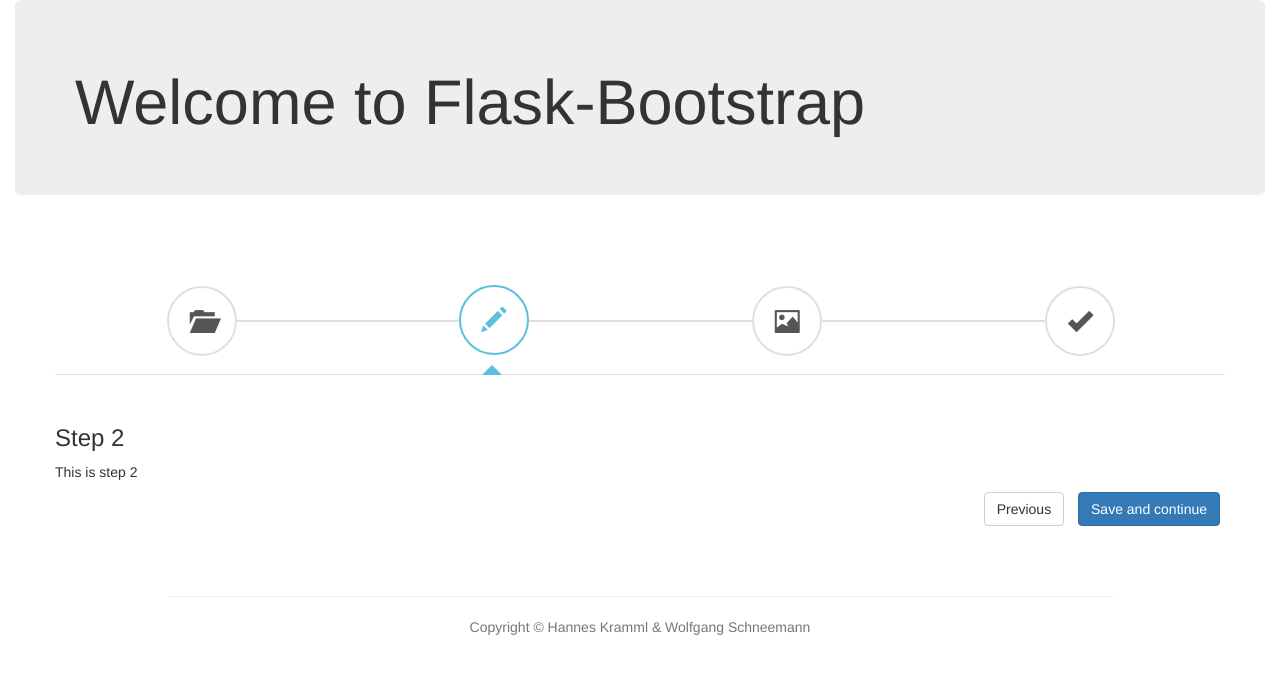
After one commit to hanneskramml/PyCTI, a Flask app: template core/templates/cti.html in a window 1280 px wide. The commit adds this page. Shown: the top 674 px of the page. Run offline with Flask 2, Linux system fonts and the light colour scheme; tables that the repository leaves empty hold one stand-in row (values such as "Sample post"); the template is opened without the code that fills it: values that come from a table or form of the project are taken from there, most other values are stand-ins (such as "Sample title", 1, 10 or a date in 2020); some libraries are stand-ins or nearby versions.

Commit message:
Design basics for cti view

```diff
--- a/core/bom/cti.py
+++ b/core/bom/cti.py
@@ -1,4 +1,6 @@
 from core import db
+
+CTI_STATUS = {'NEW': 0, 'CLASSIFIED': 1, 'SHARED': 2}
 
 
 class CTI(db.Model):
@@ -7,10 +9,12 @@
     id = db.Column(db.Integer, primary_key=True, autoincrement=True)
     name = db.Column(db.String)
     timestamp = db.Column(db.DateTime, default=db.func.current_timestamp())
+    status = db.Column(db.Integer)
     events = db.relationship("Event")
 
     def __init__(self, name=None):
         self.name = name
+        self.status = CTI_STATUS['NEW']
 
     def __repr__(self):
         return '<CTI {}>'.format(self.id)
--- /dev/null
+++ b/core/static/wizard.css
@@ -0,0 +1,140 @@
+.wizard {
+    margin: 20px auto;
+    background: #fff;
+}
+
+    .wizard .nav-tabs {
+        position: relative;
+        margin: 40px auto;
+        margin-bottom: 0;
+        border-bottom-color: #e0e0e0;
+    }
+
+    .wizard > div.wizard-inner {
+        position: relative;
+    }
+
+.connecting-line {
+    height: 2px;
+    background: #e0e0e0;
+    position: absolute;
+    width: 80%;
+    margin: 0 auto;
+    left: 0;
+    right: 0;
+    top: 50%;
+    z-index: 1;
+}
+
+.wizard .nav-tabs > li.active > a, .wizard .nav-tabs > li.active > a:hover, .wizard .nav-tabs > li.active > a:focus {
+    color: #555555;
+    cursor: default;
+    border: 0;
+    border-bottom-color: transparent;
+}
+
+span.round-tab {
+    width: 70px;
+    height: 70px;
+    line-height: 70px;
+    display: inline-block;
+    border-radius: 100px;
+    background: #fff;
+    border: 2px solid #e0e0e0;
+    z-index: 2;
+    position: absolute;
+    left: 0;
+    text-align: center;
+    font-size: 25px;
+}
+span.round-tab i{
+    color:#555555;
+}
+.wizard li.active span.round-tab {
+    background: #fff;
+    border: 2px solid #5bc0de;
+
+}
+.wizard li.active span.round-tab i{
+    color: #5bc0de;
+}
+
+span.round-tab:hover {
+    color: #333;
+    border: 2px solid #333;
+}
+
+.wizard .nav-tabs > li {
+    width: 25%;
+}
+
+.wizard li:after {
+    content: " ";
+    position: absolute;
+    left: 46%;
+    opacity: 0;
+    margin: 0 auto;
+    bottom: 0px;
+    border: 5px solid transparent;
+    border-bottom-color: #5bc0de;
+    transition: 0.1s ease-in-out;
+}
+
+.wizard li.active:after {
+    content: " ";
+    position: absolute;
+    left: 46%;
+    opacity: 1;
+    margin: 0 auto;
+    bottom: 0px;
+    border: 10px solid transparent;
+    border-bottom-color: #5bc0de;
+}
+
+.wizard .nav-tabs > li a {
+    width: 70px;
+    height: 70px;
+    margin: 20px auto;
+    border-radius: 100%;
+    padding: 0;
+}
+
+    .wizard .nav-tabs > li a:hover {
+        background: transparent;
+    }
+
+.wizard .tab-pane {
+    position: relative;
+    padding-top: 50px;
+}
+
+.wizard h3 {
+    margin-top: 0;
+}
+
+@media( max-width : 585px ) {
+
+    .wizard {
+        width: 90%;
+        height: auto !important;
+    }
+
+    span.round-tab {
+        font-size: 16px;
+        width: 50px;
+        height: 50px;
+        line-height: 50px;
+    }
+
+    .wizard .nav-tabs > li a {
+        width: 50px;
+        height: 50px;
+        line-height: 50px;
+    }
+
+    .wizard li.active:after {
+        content: " ";
+        position: absolute;
+        left: 35%;
+    }
+}
--- /dev/null
+++ b/core/static/wizard.js
@@ -0,0 +1,35 @@
+$(document).ready(function () {
+    //Initialize tooltips
+    $('.nav-tabs > li a[title]').tooltip();
+
+    //Wizard
+    $('a[data-toggle="tab"]').on('show.bs.tab', function (e) {
+
+        var $target = $(e.target);
+
+        if ($target.parent().hasClass('disabled')) {
+            return false;
+        }
+    });
+
+    $(".next-step").click(function (e) {
+
+        var $active = $('.wizard .nav-tabs li.active');
+        $active.next().removeClass('disabled');
+        nextTab($active);
+
+    });
+    $(".prev-step").click(function (e) {
+
+        var $active = $('.wizard .nav-tabs li.active');
+        prevTab($active);
+
+    });
+});
+
+function nextTab(elem) {
+    $(elem).next().find('a[data-toggle="tab"]').click();
+}
+function prevTab(elem) {
+    $(elem).prev().find('a[data-toggle="tab"]').click();
+}
--- a/core/templates/base.html
+++ b/core/templates/base.html
@@ -1,10 +1,10 @@
 {% extends "bootstrap/base.html" %}
 {% import "bootstrap/utils.html" as utils %}
 
-{% block title %}PyCTI: {{ title }}{% endblock %}
+{% block title %}PyCTI: {% block mytitle %}(no title){% endblock %}{% endblock %}
 
 {% block navbar %}
-  {{nav.mynavbar.render()}}
+    {{nav.mynavbar.render()}}
 {% endblock %}
 
 {% block content %}
--- /dev/null
+++ b/core/templates/cti.html
@@ -0,0 +1,98 @@
+{%- extends "base.html" %}
+
+{% block mytitle %}{{ cti.name }}{% endblock %}
+
+{% block styles %}
+    {{super()}}
+    <link rel="stylesheet" href="{{url_for('static', filename='wizard.css')}}">
+{% endblock %}
+
+{% block scripts %}
+    {{super()}}
+    <script src="{{url_for('static', filename='wizard.js')}}"></script>
+{% endblock %}
+
+{% block mycontent %}
+    <div class="jumbotron">
+      <h1>Welcome to Flask-Bootstrap</h1>
+    </div>
+
+    <div class="container">
+	<div class="row">
+		<section>
+        <div class="wizard">
+            <div class="wizard-inner">
+                <div class="connecting-line"></div>
+                <ul class="nav nav-tabs" role="tablist">
+
+                    <li role="presentation" {% if cti.status == 0 %} class="active" {% elif cti.status < 0 %} class="disabled" {% else %} class {% endif %}>
+                        <a href="#step1" data-toggle="tab" aria-controls="step1" role="tab" title="Step 1">
+                            <span class="round-tab">
+                                <i class="glyphicon glyphicon-folder-open"></i>
+                            </span>
+                        </a>
+                    </li>
+
+                    <li role="presentation" {% if cti.status == 1 %} class="active" {% elif cti.status < 1 %} class="disabled" {% else %} class {% endif %}>
+                        <a href="#step2" data-toggle="tab" aria-controls="step2" role="tab" title="Step 2">
+                            <span class="round-tab">
+                                <i class="glyphicon glyphicon-pencil"></i>
+                            </span>
+                        </a>
+                    </li>
+                    <li role="presentation" {% if cti.status == 2 %} class="active" {% elif cti.status < 2 %} class="disabled" {% else %} class {% endif %}>
+                        <a href="#step3" data-toggle="tab" aria-controls="step3" role="tab" title="Step 3">
+                            <span class="round-tab">
+                                <i class="glyphicon glyphicon-picture"></i>
+                            </span>
+                        </a>
+                    </li>
+
+                    <li role="presentation" {% if cti.status == 3 %} class="active" {% elif cti.status < 3 %} class="disabled" {% else %} class {% endif %}>
+                        <a href="#complete" data-toggle="tab" aria-controls="complete" role="tab" title="Complete">
+                            <span class="round-tab">
+                                <i class="glyphicon glyphicon-ok"></i>
+                            </span>
+                        </a>
+                    </li>
+                </ul>
+            </div>
+
+            <form role="form">
+                <div class="tab-content">
+                    <div class="tab-pane {% if cti.status == 0 %}active{% endif %}" role="tabpanel" id="step1">
+                        <h3>Step 1</h3>
+                        <p>This is step 1</p>
+                        <ul class="list-inline pull-right">
+                            <li><button type="button" class="btn btn-primary next-step">Save and continue</button></li>
+                        </ul>
+                    </div>
+                    <div class="tab-pane {% if cti.status == 1 %}active{% endif %}" role="tabpanel" id="step2">
+                        <h3>Step 2</h3>
+                        <p>This is step 2</p>
+                        <ul class="list-inline pull-right">
+                            <li><button type="button" class="btn btn-default prev-step">Previous</button></li>
+                            <li><button type="button" class="btn btn-primary next-step">Save and continue</button></li>
+                        </ul>
+                    </div>
+                    <div class="tab-pane {% if cti.status == 2 %}active{% endif %}" role="tabpanel" id="step3">
+                        <h3>Step 3</h3>
+                        <p>This is step 3</p>
+                        <ul class="list-inline pull-right">
+                            <li><button type="button" class="btn btn-default prev-step">Previous</button></li>
+                            <li><button type="button" class="btn btn-default next-step">Skip</button></li>
+                            <li><button type="button" class="btn btn-primary btn-info-full next-step">Save and continue</button></li>
+                        </ul>
+                    </div>
+                    <div class="tab-pane {% if cti.status == 3 %}active{% endif %}" role="tabpanel" id="complete">
+                        <h3>Complete</h3>
+                        <p>You have successfully completed all steps.</p>
+                    </div>
+                    <div class="clearfix"></div>
+                </div>
+            </form>
+        </div>
+        </section>
+    </div>
+    </div>
+{% endblock %}
--- a/core/templates/index.html
+++ b/core/templates/index.html
@@ -1,4 +1,6 @@
 {%- extends "base.html" %}
+
+{% block mytitle %}Dashboard{% endblock %}
 
 {% block mycontent %}
     <div class="jumbotron">
--- a/modules/input/input_handler.py
+++ b/modules/input/input_handler.py
@@ -1,4 +1,4 @@
-from flask import render_template, flash
+from flask import flash, redirect, url_for
 from core import db
 from core.bom import CTI
 from modules.input import bp
@@ -17,4 +17,4 @@
     db.session.commit()
 
     flash("Events from SuricataIDS successfully loaded!")
-    return render_template('index.html')
+    return redirect(url_for('show_cti', id=cti.id))
```
Also changed, not shown: core/routes.py (+20 -10 lines), 2 other files.
